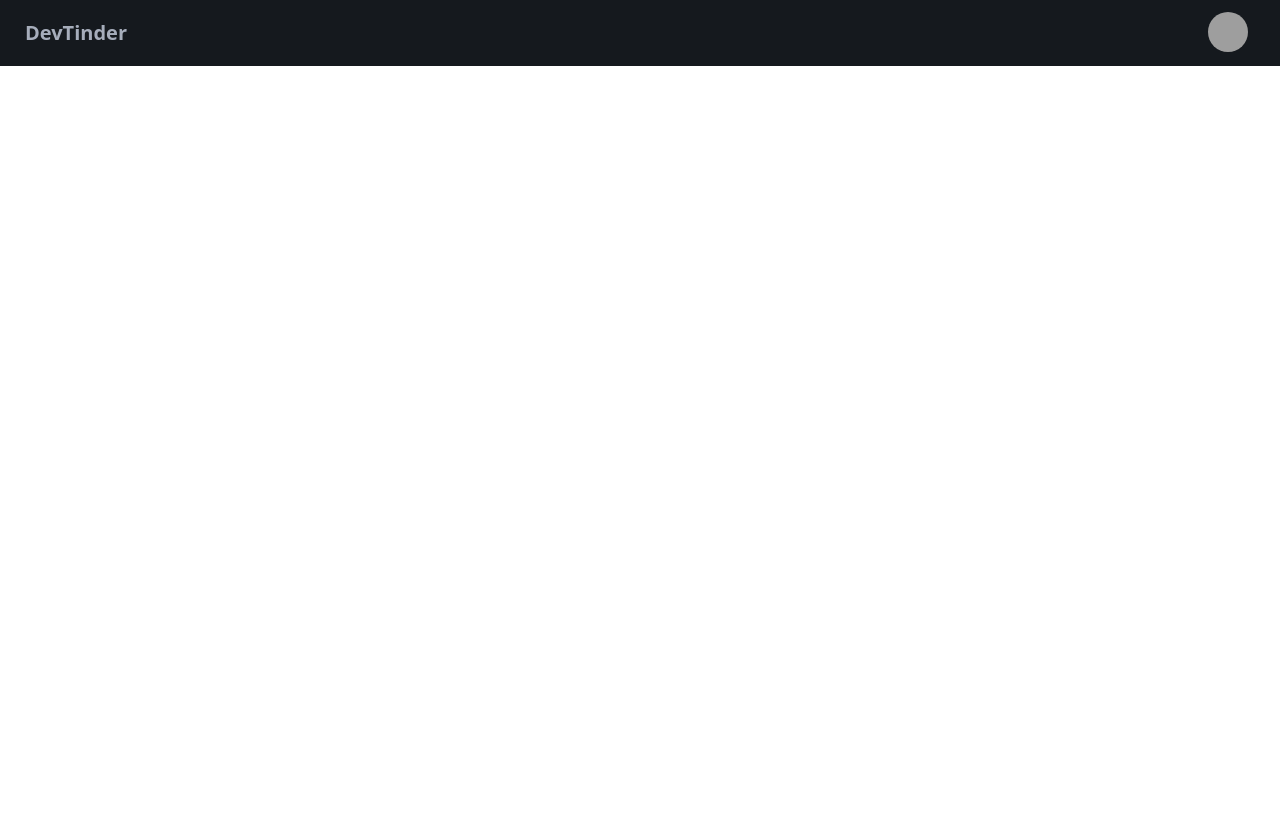
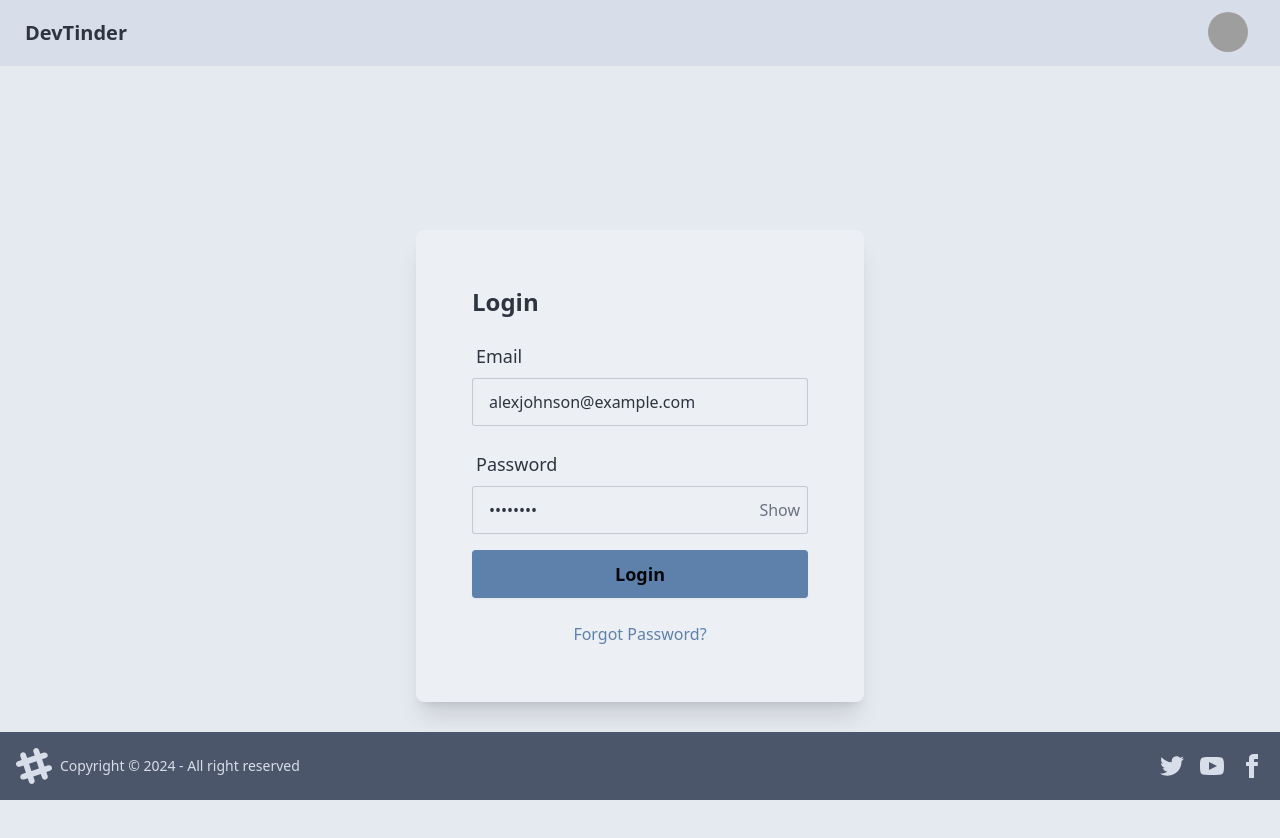
Before and after one commit to Sameer14404/WEB-DEV-TINDER, a React (Vite) app: page /login in a window 1280 px wide. Shown: the top 838 px of the page. Before the commit the page ends 800 px from the top, so only its background shows below. Built offline with nearby package versions, Linux system fonts and the light colour scheme; grey boxes are pictures that could not be loaded.

Commit message:
Get the Cookies and bug fix

```diff
--- a/index.html
+++ b/index.html
@@ -1,5 +1,5 @@
 <!doctype html>
-<html lang="en" >
+<html lang="en" data-theme="nord" >
   <head>
     <meta charset="UTF-8" />
     <link rel="icon" type="image/svg+xml" href="/vite.svg" />
--- a/package.json
+++ b/package.json
@@ -10,8 +10,10 @@
     "preview": "vite preview"
   },
   "dependencies": {
+    "axios": "^1.7.7",
     "react": "^18.3.1",
-    "react-dom": "^18.3.1"
+    "react-dom": "^18.3.1",
+    "react-router-dom": "^6.26.2"
   },
   "devDependencies": {
     "@eslint/js": "^9.9.0",
--- a/src/App.jsx
+++ b/src/App.jsx
@@ -1,20 +1,21 @@
-import Navbar from "./Components/Navbar"
+import { BrowserRouter, Routes,Route } from "react-router-dom"
+import Body from "./Components/Body"
+import Login from "./Components/Login"
+import Signup from "./Components/Signup"
 
 
 function App() {
 
 
   return (
-    <>
-
-
-
-  <div>
- <Navbar/>
-
-  </div>
-
-    </>
+   <BrowserRouter basename="/">
+   <Routes>
+    <Route path="/" element={<Body/>}>
+      <Route path="/login" element={<Login/>}/>
+      <Route path="/signup" element={<Signup/>}/>
+    </Route>
+   </Routes>
+   </BrowserRouter>
   )
 }
 
--- /dev/null
+++ b/src/Components/Body.jsx
@@ -0,0 +1,16 @@
+
+import Footer from './Footer'
+import Navbar from './Navbar'
+import { Outlet } from 'react-router-dom'
+
+const Body = () => {
+  return (
+    <>
+   <Navbar/>
+    <Outlet/>
+    <Footer/>
+    </>
+  )
+}
+
+export default Body
--- /dev/null
+++ b/src/Components/Footer.jsx
@@ -0,0 +1,59 @@
+import React from 'react'
+
+const Footer = () => {
+  return (
+    <footer className="footer bg-neutral text-neutral-content items-center p-4 fixed bottom-0">
+    <aside className="grid-flow-col items-center">
+      <svg
+        width="36"
+        height="36"
+        viewBox="0 0 24 24"
+        xmlns="http://www.w3.org/2000/svg"
+        fillRule="evenodd"
+        clipRule="evenodd"
+        className="fill-current">
+        <path
+          d="M22.672 15.226l-2.432.811.841 2.515c.33 1.019-.209 2.127-1.23 2.456-1.15.325-2.148-.321-2.463-1.226l-.84-2.518-5.013 1.677.84 2.517c.391 1.203-.434 2.542-1.831 2.542-.88 0-1.601-.564-1.86-1.314l-.842-2.516-2.431.809c-1.135.328-2.145-.317-2.463-1.229-.329-1.018.211-2.127 1.231-2.456l2.432-.809-1.621-4.823-2.432.808c-1.355.384-2.558-.59-2.558-1.839 0-.817.509-1.582 1.327-1.846l2.433-.809-.842-2.515c-.33-1.02.211-2.129 1.232-2.458 1.02-.329 2.13.209 2.461 1.229l.842 2.515 5.011-1.677-.839-2.517c-.403-1.238.484-2.553 1.843-2.553.819 0 1.585.509 1.85 1.326l.841 2.517 2.431-.81c1.02-.33 2.131.211 2.461 1.229.332 1.018-.21 2.126-1.23 2.456l-2.433.809 1.622 4.823 2.433-.809c1.242-.401 2.557.484 2.557 1.838 0 .819-.51 1.583-1.328 1.847m-8.992-6.428l-5.01 1.675 1.619 4.828 5.011-1.674-1.62-4.829z"></path>
+      </svg>
+      <p>Copyright © {new Date().getFullYear()} - All right reserved</p>
+    </aside>
+    <nav className="grid-flow-col gap-4 md:place-self-center md:justify-self-end">
+      <a>
+        <svg
+          xmlns="http://www.w3.org/2000/svg"
+          width="24"
+          height="24"
+          viewBox="0 0 24 24"
+          className="fill-current">
+          <path
+            d="M24 4.557c-.883.392-1.832.656-2.828.775 1.017-.609 1.798-1.574 2.165-2.724-.951.564-2.005.974-3.127 1.195-.897-.957-2.178-1.555-3.594-1.555-3.179 0-5.515 2.966-4.797 6.045-4.091-.205-7.719-2.165-10.148-5.144-1.29 2.213-.669 5.108 1.523 6.574-.806-.026-1.566-.247-2.229-.616-.054 2.281 1.581 4.415 3.949 4.89-.693.188-1.452.232-2.224.084.626 1.956 2.444 3.379 4.6 3.419-2.07 1.623-4.678 2.348-7.29 2.04 2.179 1.397 4.768 2.212 7.548 2.212 9.142 0 14.307-7.721 13.995-14.646.962-.695 1.797-1.562 2.457-2.549z"></path>
+        </svg>
+      </a>
+      <a>
+        <svg
+          xmlns="http://www.w3.org/2000/svg"
+          width="24"
+          height="24"
+          viewBox="0 0 24 24"
+          className="fill-current">
+          <path
+            d="M19.615 3.184c-3.604-.246-11.631-.245-15.23 0-3.897.266-4.356 2.62-4.385 8.816.029 6.185.484 8.549 4.385 8.816 3.6.245 11.626.246 15.23 0 3.897-.266 4.356-2.62 4.385-8.816-.029-6.185-.484-8.549-4.385-8.816zm-10.615 12.816v-8l8 3.993-8 4.007z"></path>
+        </svg>
+      </a>
+      <a>
+        <svg
+          xmlns="http://www.w3.org/2000/svg"
+          width="24"
+          height="24"
+          viewBox="0 0 24 24"
+          className="fill-current">
+          <path
+            d="M9 8h-3v4h3v12h5v-12h3.642l.358-4h-4v-1.667c0-.955.192-1.333 1.115-1.333h2.885v-5h-3.808c-3.596 0-5.192 1.583-5.192 4.615v3.385z"></path>
+        </svg>
+      </a>
+    </nav>
+  </footer>
+  )
+}
+
+export default Footer
--- /dev/null
+++ b/src/Components/Login.jsx
@@ -0,0 +1,84 @@
+import axios from "axios";
+import { useState } from "react";
+
+const Login = () => {
+  const [email, setEmail] = useState("alexjohnson@example.com");
+  const [password, setPassword] = useState("Alex@123");
+  const [showPassword, setShowPassword] = useState(false);
+
+  const handleClick = async () => {
+    try {
+      const response = await axios.post("http://localhost:3000/login", {
+        emailId: email,
+        password: password,
+      },{withCredentials:true});
+      console.log(response.data);
+    } catch (error) {
+      console.log(error.response?.data || error.message);
+    }
+  };
+
+
+  return (
+    <div className="flex justify-center items-center min-h-screen bg-base-200 ">
+      <div className="card w-[28rem] bg-base-100 shadow-xl  p-6 rounded-lg">
+        <div className="card-body">
+          <h2 className="card-title text-center text-2xl font-bold mb-2">Login</h2>
+
+          {/* Email Field */}
+          <div className="form-control mb-2">
+            <label className="label">
+              <span className="label-text text-lg font-medium">Email</span>
+            </label>
+            <input
+              type="email"
+              placeholder="Enter your email"
+              className="input input-bordered w-full"
+              value={email}
+              onChange={(e) => setEmail(e.target.value)}
+            />
+          </div>
+
+          {/* Password Field */}
+          <div className="form-control mb-2">
+            <label className="label">
+              <span className="label-text text-lg font-medium">Password</span>
+            </label>
+            <div className="relative">
+              <input
+                type={showPassword ? "text" : "password"}
+                placeholder="Enter your password"
+                className="input input-bordered w-full"
+                value={password}
+                onChange={(e) => setPassword(e.target.value)}
+              />
+              <button
+                type="button"
+                className="absolute inset-y-0 right-0 px-2 text-gray-500"
+                onClick={() => setShowPassword(!showPassword)}
+              >
+                {showPassword ? "Hide" : "Show"}
+              </button>
+            </div>
+          </div>
+
+          {/* Login Button */}
+          <div className="card-actions justify-center">
+            <button className="btn btn-primary w-full  text-lg font-semibold" onClick={handleClick}>
+              Login
+            </button>
+          </div>
+
+          {/* Forgot Password */}
+          <div className="text-center mt-4">
+            <a href="#" className="text-primary hover:underline">
+              Forgot Password?
+            </a>
+          </div>
+        </div>
+      </div>
+    </div>
+  );
+};
+
+export default Login;
--- a/src/Components/Navbar.jsx
+++ b/src/Components/Navbar.jsx
@@ -2,7 +2,7 @@
 
 const Navbar = () => {
   return (
-    <div className="navbar bg-base-300">
+    <div className="navbar bg-base-300  ">
   <div className="flex-1">
     <a className="btn btn-ghost text-xl">DevTinder</a>
   </div>
--- /dev/null
+++ b/src/Components/Signup.jsx
@@ -0,0 +1,11 @@
+import React from 'react'
+
+const Signup = () => {
+  return (
+    <div>
+      Signup Page
+    </div>
+  )
+}
+
+export default Signup
--- a/src/main.jsx
+++ b/src/main.jsx
@@ -5,9 +5,9 @@
 
 createRoot(document.getElementById('root')).render(
   <StrictMode>
-    <html data-theme="dark">
+
     <App />
-    </html>
+
 
   </StrictMode>,
 )
```
Also changed, not shown: 1 other file (tests, documents, lock files or other folders).
